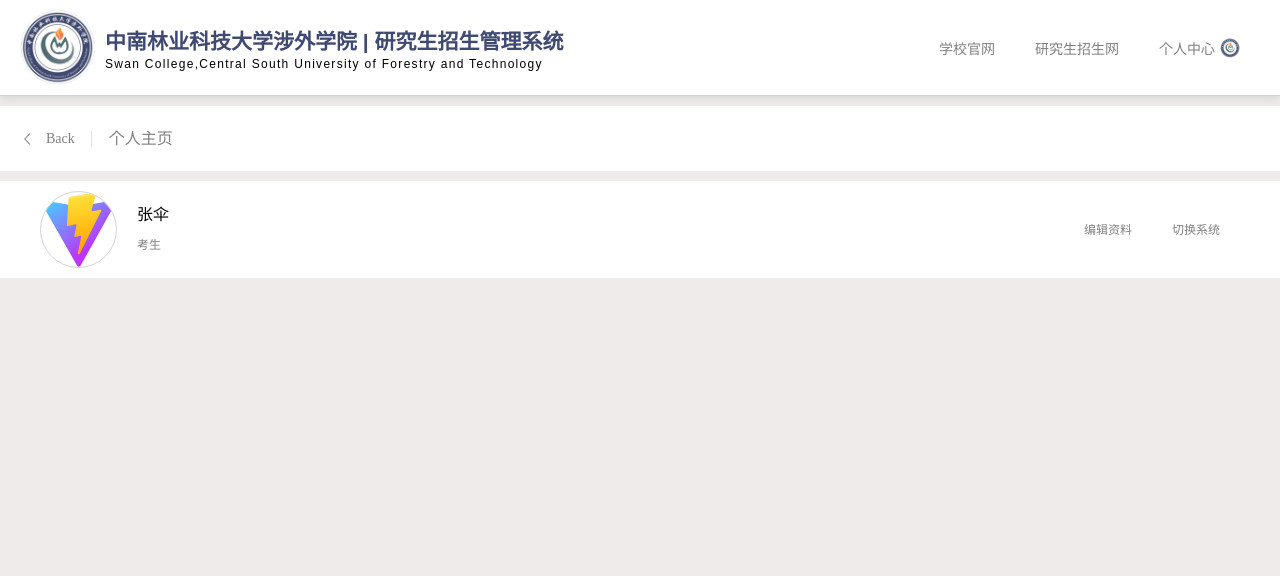
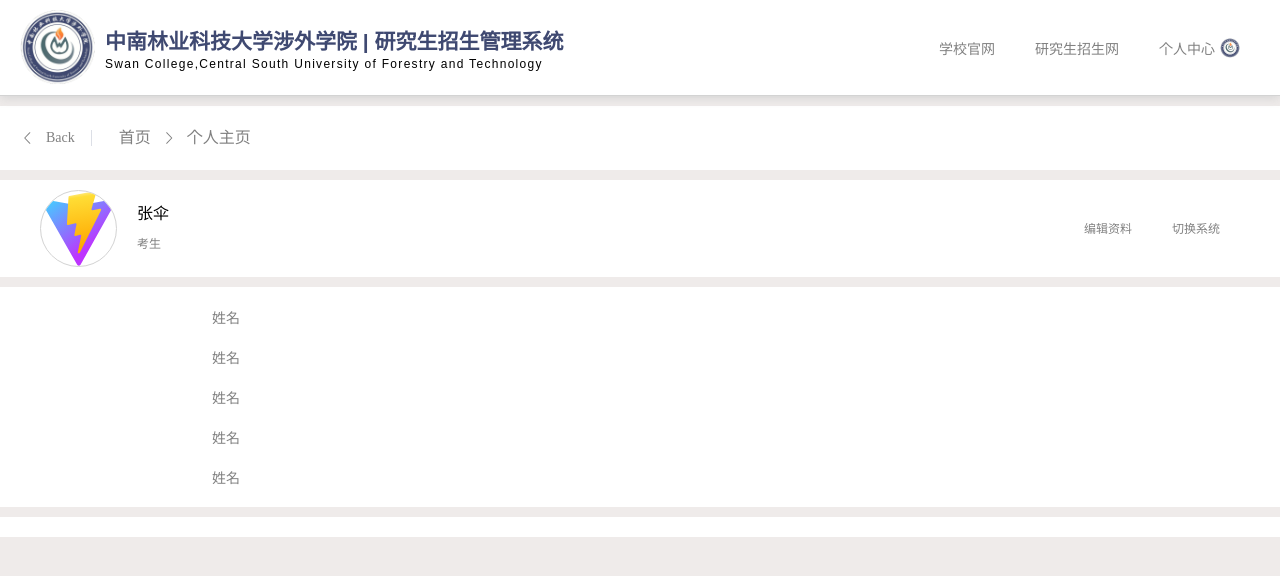
Before and after one commit to Anixuil/Graduate-student-enrollment-management-system, a Vue app in the folder packages/manager-system/: page /person in a window 1280 px wide. Shown: the top 576 px of the page. Built offline with nearby package versions, Linux system fonts and the light colour scheme.

Commit message:
feat: pageHeader pinia配置初步完善

```diff
--- a/packages/manager-system/src/components.d.ts
+++ b/packages/manager-system/src/components.d.ts
@@ -10,13 +10,16 @@ declare module '@vue/runtime-core' {
     Banner: typeof import('./components/index/banner/index.vue')['default']
     Container: typeof import('./components/index/container/index.vue')['default']
     ElCard: typeof import('element-plus/es')['ElCard']
+    ElIcon: typeof import('element-plus/es')['ElIcon']
     ElPageHeader: typeof import('element-plus/es')['ElPageHeader']
     ElTimeline: typeof import('element-plus/es')['ElTimeline']
     ElTimelineItem: typeof import('element-plus/es')['ElTimelineItem']
     HeadNav: typeof import('./components/headNav/index.vue')['default']
     PageHeader: typeof import('./components/headNav/pageHeader/index.vue')['default']
-    Person: typeof import('./components/person/index.vue')['default']
+    Person: typeof import('./components/person/students.vue')['default']
     RouterLink: typeof import('vue-router')['RouterLink']
     RouterView: typeof import('vue-router')['RouterView']
+    Students: typeof import('./components/person/students.vue')['default']
+    Teachers: typeof import('./components/person/teachers.vue')['default']
   }
 }
--- a/packages/manager-system/src/components/headNav/pageHeader/index.vue
+++ b/packages/manager-system/src/components/headNav/pageHeader/index.vue
@@ -2,14 +2,25 @@
     <div class="page-header-box">
         <el-page-header @back="onBack" :icon="ArrowLeft">
             <template #content>
-                <span class="title"> {{ pageHeaderTitle }} </span>
+                <span class="title">
+                    <div
+                        v-for="(item, index) in pageHeaderArray"
+                        :key="index"
+                        :class="index === pageHeaderArray.length ? 'disabled' : ''"
+                    >
+                        <el-icon v-show="index != 0">
+                            <ArrowRight />
+                        </el-icon>
+                        <span @click="gotoPage(index)">{{ item }}</span>
+                    </div>
+                </span>
             </template>
         </el-page-header>
     </div>
 </template>
 
 <script setup lang="ts">
-import { ArrowLeft } from '@element-plus/icons-vue'
+import { ArrowLeft, ArrowRight } from '@element-plus/icons-vue'
 import { usePageHeader } from '@/store'
 import { storeToRefs } from 'pinia'
 
@@ -20,7 +31,17 @@ const onBack = () => {
 }
 
 //动态切换页头标题
-const { pageHeaderTitle } = storeToRefs(usePageHeader())
+const { pageHeaderArray } = storeToRefs(usePageHeader())
+
+//跳转历史页面
+const gotoPage = (index: number): void => {
+    //如果点击得是第一个，就跳转首页
+    if (index === 0) {
+        router.push('/index')
+    } else if (index !== pageHeaderArray.value.length - 1) {
+        router.go(-index - 1)
+    }
+}
 </script>
 
 <style scoped lang="scss">
@@ -37,9 +58,23 @@ const { pageHeaderTitle } = storeToRefs(usePageHeader())
         font-size: 16px;
         color: gray;
         cursor: pointer;
+        display: flex;
+        align-items: center;
+        justify-content: flex-start;
+        gap: 10px;
 
-        &:hover {
-            color: rgb(63 73 113);
+        div {
+            display: flex;
+            align-items: center;
+
+            span {
+                margin-left: 10px;
+                user-select: none;
+
+                &:hover {
+                    color: rgb(63 73 113);
+                }
+            }
         }
     }
 }
--- a/packages/manager-system/src/components/person/index.vue
+++ /dev/null
@@ -1,7 +0,0 @@
-<template>
-    <div class=""></div>
-</template>
-
-<script setup lang="ts"></script>
-
-<style scoped lang="scss"></style>
--- /dev/null
+++ b/packages/manager-system/src/components/person/students.vue
@@ -0,0 +1,65 @@
+<template>
+    <div class="students-box">
+        <div class="students-form">
+            <div class="students-form-item">
+                <span class="students-form-label">姓名</span>
+                <input type="text" />
+            </div>
+            <div class="students-form-item">
+                <span class="students-form-label">姓名</span>
+                <input type="text" />
+            </div>
+            <div class="students-form-item">
+                <span class="students-form-label">姓名</span>
+                <input type="text" />
+            </div>
+            <div class="students-form-item">
+                <span class="students-form-label">姓名</span>
+                <input type="text" />
+            </div>
+            <div class="students-form-item">
+                <span class="students-form-label">姓名</span>
+                <input type="text" />
+            </div>
+        </div>
+    </div>
+</template>
+
+<script setup lang="ts"></script>
+
+<style scoped lang="scss">
+.students-box {
+    margin-top: 10px;
+    background-color: white;
+    box-sizing: border-box;
+    padding: 20px 40px;
+
+    .students-form {
+        display: grid;
+        grid-gap: 20px;
+        grid-template-rows: repeat(0, 50px);
+
+        .students-form-item {
+            display: grid;
+            grid-template-columns: 200px 300px;
+            grid-gap: 20px;
+            font-size: 14px;
+
+            span {
+                text-align: end;
+                color: gray;
+            }
+
+            input {
+                border: none;
+                outline: none;
+                transition: all 0.3s ease;
+
+                &:focus {
+                    border-bottom: 1px solid rgb(63 73 113);
+                }
+            }
+        }
+    }
+}
+</style>
--- /dev/null
+++ b/packages/manager-system/src/components/person/teachers.vue
@@ -0,0 +1,14 @@
+<template>
+    <div class="teacher-box"></div>
+</template>
+
+<script setup lang="ts"></script>
+
+<style scoped lang="scss">
+.teacher-box {
+    margin-top: 10px;
+    background-color: white;
+    box-sizing: border-box;
+    padding: 10px 40px;
+}
+</style>
--- a/packages/manager-system/src/store/index.ts
+++ b/packages/manager-system/src/store/index.ts
@@ -4,4 +4,4 @@ import piniaPluginPersist from 'pinia-plugin-persist'
 const pinia = createPinia()
 pinia.use(piniaPluginPersist)
 export default pinia
-export * from './pageHeader'
+export * from './pageHeader/pageHeader'
--- a/packages/manager-system/src/store/pageHeader.ts
+++ /dev/null
@@ -1,17 +0,0 @@
-import { defineStore } from 'pinia'
-
-export const usePageHeader = defineStore('pageHeader', {
-    state: () => ({
-        pageHeaderStatus: false,
-        pageHeaderTitle: ''
-    }),
-    getters: {},
-    actions: {
-        changePageHeaderStatus(status: boolean): void {
-            this.pageHeaderStatus = status
-        },
-        changePageHeaderTitle(title: string): void {
-            this.pageHeaderTitle = title
-        }
-    }
-})
--- /dev/null
+++ b/packages/manager-system/src/store/pageHeader/pageHeader.ts
@@ -0,0 +1,34 @@
+import { defineStore } from 'pinia'
+
+export const usePageHeader = defineStore('pageHeader', {
+    state: () => ({
+        pageHeaderStatus: false, //控制页头显示状态
+        pageHeaderTitle: '', //页头当前标题
+        pageHeaderArray: ['首页'] //页头标签数组
+    }),
+    getters: {},
+    actions: {
+        changePageHeaderStatus(status: boolean): void {
+            this.pageHeaderStatus = status
+        },
+        changePageHeaderTitle(title: string): void {
+            //改变页头标题
+            this.pageHeaderTitle = title
+            //如果已有的话
+            const index = this.pageHeaderArray.findIndex(item => item === title)
+            if (index != -1) {
+                //如果存在得地方是当前pageheader所在得地方就不进行任何操作
+                if (index !== this.pageHeaderArray.length - 1) {
+                    //如果之前就出现过就删掉
+                    this.pageHeaderArray.splice(index, this.pageHeaderArray.length - index)
+                }
+            } else {
+                //没有就添加
+                this.addPageHeaderArray(title)
+            }
+        },
+        addPageHeaderArray(title: string): void {
+            this.pageHeaderArray.push(title)
+        }
+    }
+})
--- a/packages/manager-system/src/views/person/index.vue
+++ b/packages/manager-system/src/views/person/index.vue
@@ -15,10 +15,16 @@
                 <span>切换系统</span>
             </div>
         </div>
+
+        <Students></Students>
+        <Teachers></Teachers>
     </div>
 </template>
 
-<script setup lang="ts"></script>
+<script setup lang="ts">
+import Students from '@/components/person/students.vue'
+import Teachers from '@/components/person/teachers.vue'
+</script>
 
 <style scoped lang="scss">
 .person-box {
```
Also changed, not shown: 1 other file (tests, documents, lock files or other folders).
